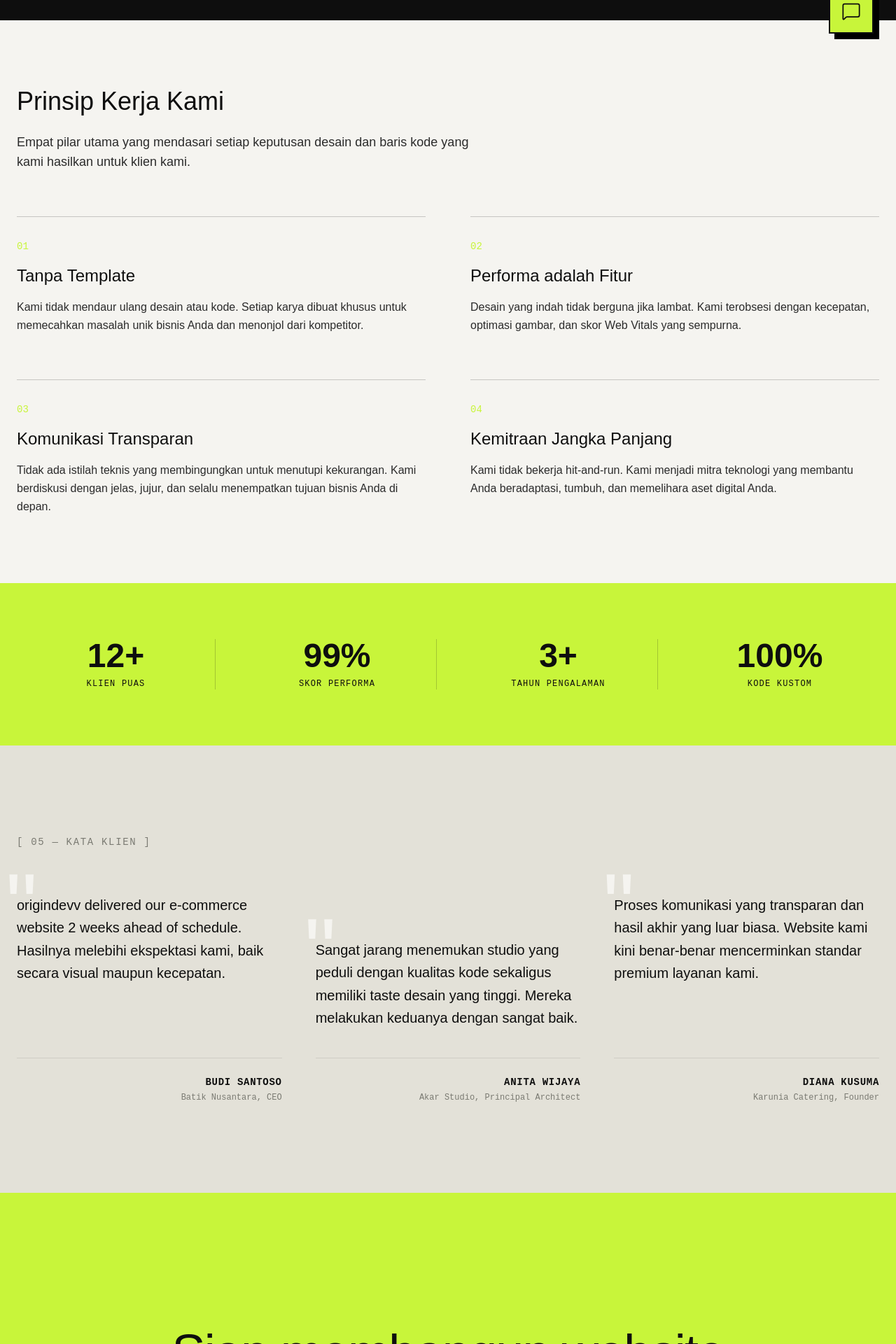
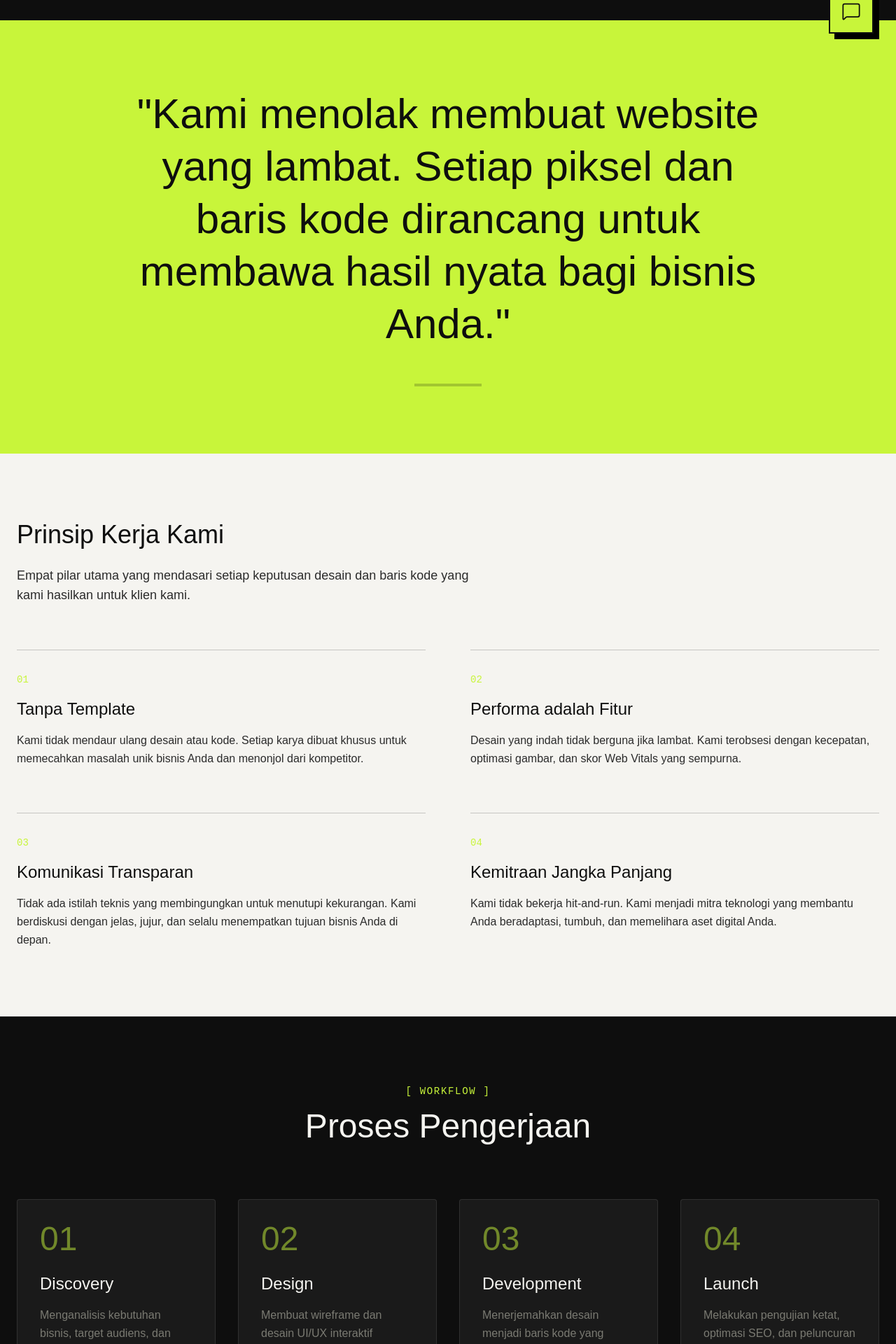
Before and after one commit to dimsdevv/portofolio-business, a React (Vite) app: page /tentang-kami in a window 1280 px wide. Shown: the part 720-2640 px from the top of the page at 70% size. Built offline with nearby package versions, Linux system fonts and the light colour scheme; a web font is replaced by a local one.

Commit message:
feat: enhance About Us page with manifesto, deep dive process, and tech stack

```diff
--- a/src/pages/AboutPage.jsx
+++ b/src/pages/AboutPage.jsx
@@ -21,7 +21,21 @@ export default function AboutPage() {
       title: "Kemitraan Jangka Panjang",
       description: "Kami tidak bekerja hit-and-run. Kami menjadi mitra teknologi yang membantu Anda beradaptasi, tumbuh, dan memelihara aset digital Anda."
     }
-  ]
+  ];
+
+  const processes = [
+    { step: "01", title: "Discovery", desc: "Menganalisis kebutuhan bisnis, target audiens, dan tujuan utama dari website Anda." },
+    { step: "02", title: "Design", desc: "Membuat wireframe dan desain UI/UX interaktif menggunakan Figma untuk persetujuan Anda." },
+    { step: "03", title: "Development", desc: "Menerjemahkan desain menjadi baris kode yang bersih, cepat, dan responsif." },
+    { step: "04", title: "Launch", desc: "Melakukan pengujian ketat, optimasi SEO, dan peluncuran produk ke server produksi." }
+  ];
+
+  const techStack = [
+    { category: "Frontend", tools: ["React.js", "Tailwind CSS", "TypeScript", "Framer Motion", "Next.js"] },
+    { category: "Backend", tools: ["Node.js", "Express", "PostgreSQL", "MySQL", "Prisma ORM"] },
+    { category: "DevOps & Cloud", tools: ["Vercel", "Docker", "GitHub Actions", "Google Cloud", "Netlify", "Azure"] },
+    { category: "Design & UX", tools: ["Figma", "SEO Optimization", "Responsive Design", "Web Performance"] }
+  ];
 
   return (
     <main className="bg-[var(--color-ink)] min-h-screen">
@@ -62,7 +76,6 @@ export default function AboutPage() {
               transition={{ duration: 1, delay: 0.2 }}
               className="lg:w-1/2 w-full aspect-square md:aspect-[4/3] bg-[var(--color-paper)] relative rounded-sm overflow-hidden group"
             >
-              {/* Abstrak visual / placeholder citra studio */}
               <div className="absolute inset-0 bg-[var(--color-signal)]/10 flex items-center justify-center p-12">
                 <div className="w-full h-full border border-[var(--color-ink)]/10 rounded-full animate-[spin_40s_linear_infinite] relative flex items-center justify-center">
                   <div className="w-2/3 h-2/3 border border-[var(--color-ink)]/20 rounded-full absolute" />
@@ -72,6 +85,24 @@ export default function AboutPage() {
               </div>
             </motion.div>
           </div>
+        </div>
+      </section>
+
+      {/* Manifesto Section */}
+      <section className="py-24 bg-[var(--color-signal)] relative overflow-hidden">
+        <div className="container mx-auto px-6 relative z-10 text-center">
+          <motion.div
+            initial={{ opacity: 0, y: 30 }}
+            whileInView={{ opacity: 1, y: 0 }}
+            viewport={{ once: true }}
+            transition={{ duration: 0.8 }}
+            className="max-w-4xl mx-auto"
+          >
+            <h2 className="font-display text-4xl md:text-5xl lg:text-6xl text-[var(--color-ink)] leading-tight">
+              "Kami menolak membuat website yang lambat. Setiap piksel dan baris kode dirancang untuk membawa hasil nyata bagi bisnis Anda."
+            </h2>
+            <div className="mt-12 w-24 h-1 bg-[var(--color-ink)] mx-auto opacity-20"></div>
+          </motion.div>
         </div>
       </section>
 
@@ -106,20 +137,69 @@ export default function AboutPage() {
         </div>
       </section>
 
-      {/* Stats - Reused aesthetic from AboutSection */}
-      <section className="py-20 bg-[var(--color-signal)] text-[var(--color-ink)]">
+      {/* Deep Dive Process Section */}
+      <section className="py-24 bg-[var(--color-ink)] border-t border-[var(--color-paper)]/10">
         <div className="container mx-auto px-6">
-          <div className="grid grid-cols-2 md:grid-cols-4 gap-8 text-center divide-x divide-[var(--color-ink)]/20">
-            {[
-              { num: "12+", label: "Klien Puas" },
-              { num: "99%", label: "Skor Performa" },
-              { num: "3+", label: "Tahun Pengalaman" },
-              { num: "100%", label: "Kode Kustom" }
-            ].map((stat, i) => (
-              <div key={i}>
-                <div className="font-display text-4xl md:text-5xl font-bold mb-2">{stat.num}</div>
-                <div className="font-mono text-xs tracking-widest uppercase">{stat.label}</div>
-              </div>
+          <div className="text-center mb-20">
+            <h2 className="font-mono text-[var(--color-signal)] text-sm tracking-[0.12em] uppercase mb-4">
+              [ WORKFLOW ]
+            </h2>
+            <h3 className="font-display text-4xl md:text-5xl text-[var(--color-paper)]">
+              Proses Pengerjaan
+            </h3>
+          </div>
+
+          <div className="grid grid-cols-1 md:grid-cols-2 lg:grid-cols-4 gap-8">
+            {processes.map((proc, index) => (
+              <motion.div
+                key={index}
+                initial={{ opacity: 0, y: 20 }}
+                whileInView={{ opacity: 1, y: 0 }}
+                viewport={{ once: true }}
+                transition={{ duration: 0.5, delay: index * 0.1 }}
+                className="bg-[var(--color-paper)]/5 p-8 rounded-sm hover:bg-[var(--color-paper)]/10 transition-colors border border-[var(--color-paper)]/10"
+              >
+                <div className="font-display text-5xl text-[var(--color-signal)] opacity-50 mb-6">{proc.step}</div>
+                <h4 className="font-display text-2xl text-[var(--color-paper)] mb-4">{proc.title}</h4>
+                <p className="font-sans text-[var(--color-fog)] leading-relaxed">{proc.desc}</p>
+              </motion.div>
+            ))}
+          </div>
+        </div>
+      </section>
+
+      {/* Tech Stack Section */}
+      <section className="py-24 bg-[var(--color-paper)]">
+        <div className="container mx-auto px-6">
+          <div className="max-w-3xl mb-16">
+            <h2 className="font-display text-4xl text-[var(--color-ink)] mb-6">Teknologi yang Kami Gunakan</h2>
+            <p className="font-sans text-[var(--color-ink-subtle)] text-lg">
+              Kami menggunakan teknologi modern standar industri untuk memastikan website Anda cepat, aman, dan mudah dikembangkan di masa depan.
+            </p>
+          </div>
+
+          <div className="grid grid-cols-1 md:grid-cols-2 gap-12">
+            {techStack.map((stack, idx) => (
+              <motion.div
+                key={idx}
+                initial={{ opacity: 0, x: idx % 2 === 0 ? -20 : 20 }}
+                whileInView={{ opacity: 1, x: 0 }}
+                viewport={{ once: true }}
+                transition={{ duration: 0.6 }}
+                className="border-l-2 border-[var(--color-signal)] pl-6"
+              >
+                <h3 className="font-mono tracking-widest text-[var(--color-ink)] uppercase mb-6">{stack.category}</h3>
+                <div className="flex flex-wrap gap-3">
+                  {stack.tools.map((tool, i) => (
+                    <span
+                      key={i}
+                      className="px-4 py-2 bg-[var(--color-ink)] text-[var(--color-paper)] font-sans text-sm rounded-full"
+                    >
+                      {tool}
+                    </span>
+                  ))}
+                </div>
+              </motion.div>
             ))}
           </div>
         </div>
```
